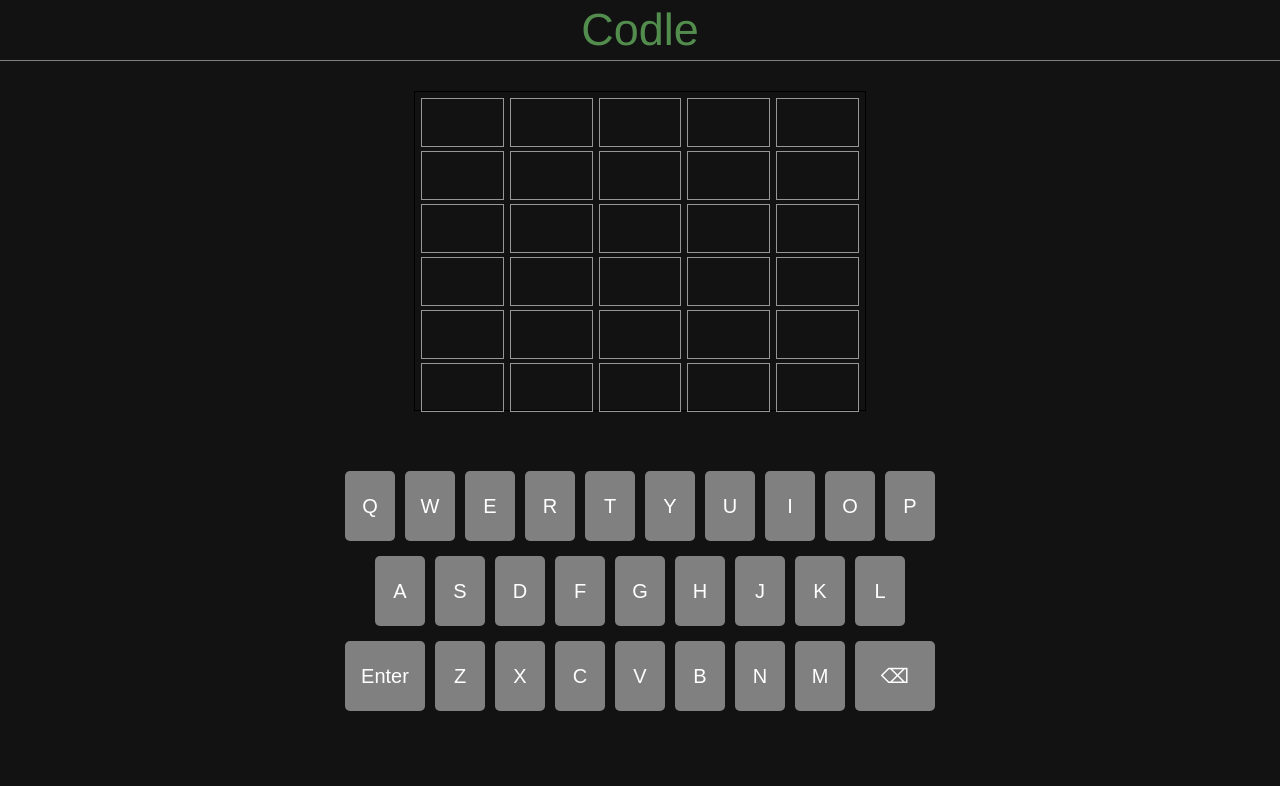
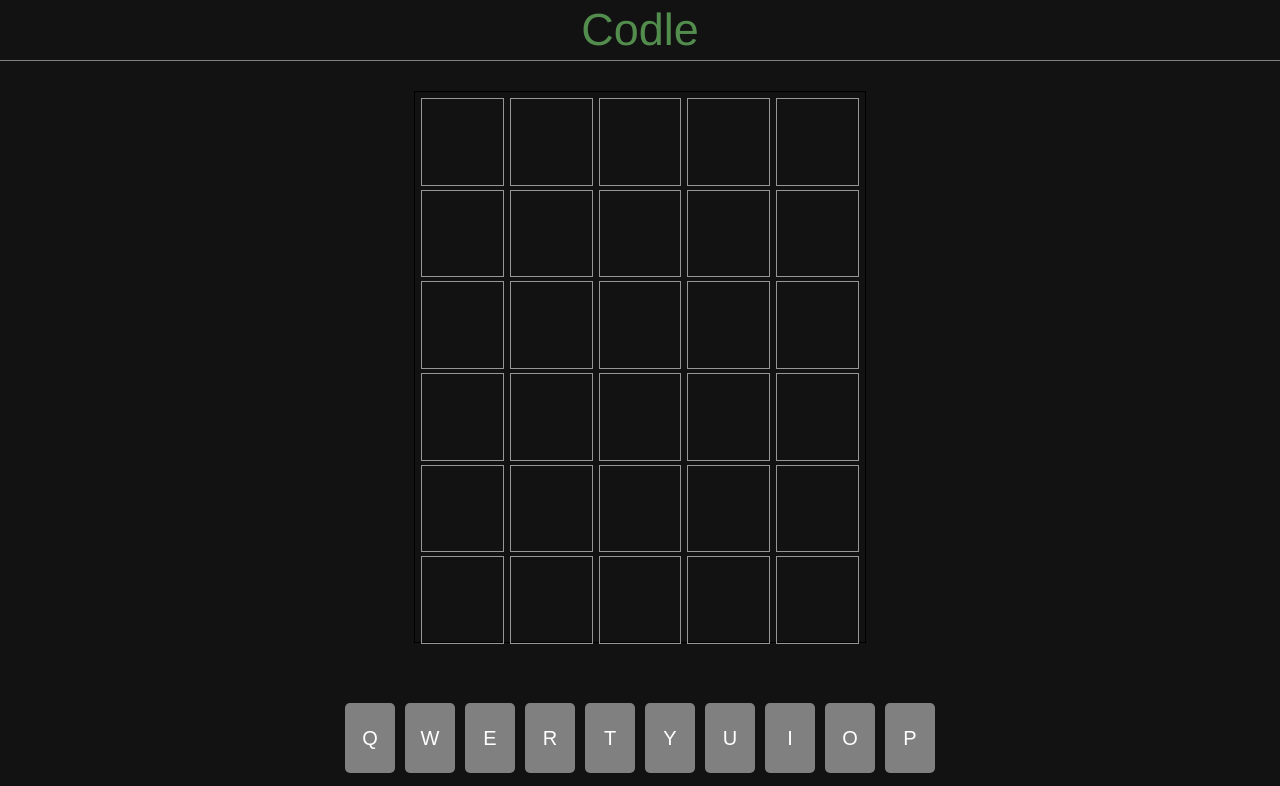
Before and after one commit to jamalkhadir/Codle, a React (Create React App) app: page / in a window 1280 px wide. Shown: the top 786 px of the page. Built offline with nearby package versions, Linux system fonts and the light colour scheme.

Commit message:
Update App.css

```diff
--- a/src/App.css
+++ b/src/App.css
@@ -3,7 +3,7 @@
   color: white;
   text-align: center;
   width: 100vw;
-  height: 100vh;
+  height: 100rem;
 }
 
 .terminate h1{
@@ -74,7 +74,6 @@ nav {
   padding-top: 30px;
   flex-direction: column;
   width: 100vw;
-  height: calc(100vh - 170px);
 }
 
 .grid {
```
